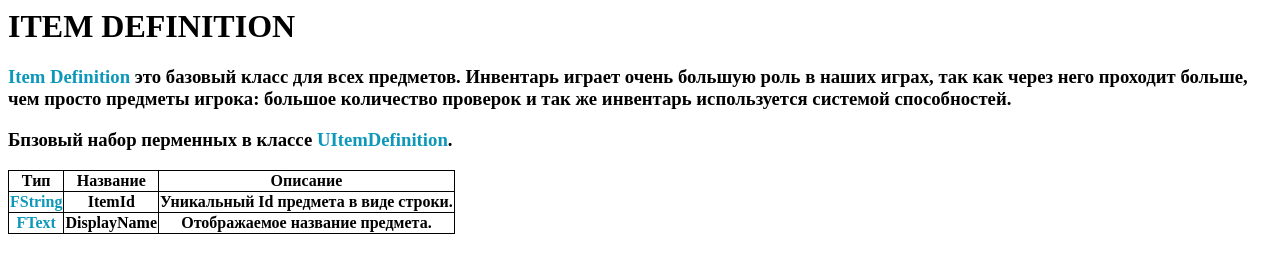
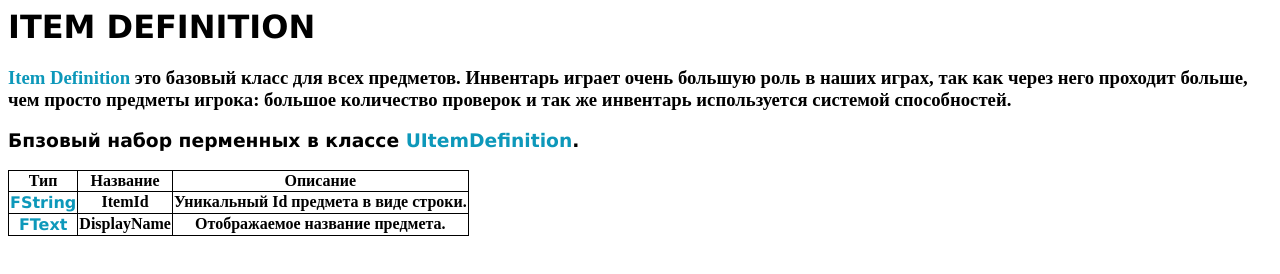
Before and after one commit to title-coming-soon/docs, a plain HTML site: page ItemDefinition/index.html in a window 1280 px wide. Drawn offline with Linux system fonts and the light colour scheme.

Commit message:
Update index.html

```diff
--- a/ItemDefinition/index.html
+++ b/ItemDefinition/index.html
@@ -15,16 +15,16 @@
 </head>
 
 <body>
-	<h1><strong>ITEM DEFINITION</strong></h1>
+	<h1><strong style="font-family:verdana">ITEM DEFINITION</strong></h1>
 	<p>
 		<h3><strong style="color:0d98ba">Item Definition</strong> это базовый класс для всех предметов. Инвентарь играет очень большую роль в наших играх, так как через него проходит больше, чем просто предметы игрока: большое количество проверок и так же инвентарь используется системой способностей.</h3>
 	</p>
-	<p><h3><strong>Бпзовый набор перменных в классе <strong style="color:0d98ba">UItemDefinition</strong>.</strong></h3></p>
+	<p><h3><strong style="font-family:verdana">Бпзовый набор перменных в классе <strong style="color:0d98ba">UItemDefinition</strong>.</strong></h3></p>
 
 	<table>
 		<tr><th>Тип</th><th>Название</th><th>Описание</th></tr>
-		<tr><th style="color:0d98ba"> FString </th><th> ItemId </th><th> Уникальный Id предмета в виде строки. </th></tr>
-		<tr><th style="color:0d98ba"> FText </th><th> DisplayName </th><th> Отображаемое название предмета. </th></tr>
+		<tr><th style="color:0d98ba; font-family:verdana"> FString </th><th> ItemId </th><th> Уникальный Id предмета в виде строки. </th></tr>
+		<tr><th style="color:0d98ba; font-family:verdana"> FText </th><th> DisplayName </th><th> Отображаемое название предмета. </th></tr>
 	</table>
 
 </body>
```
